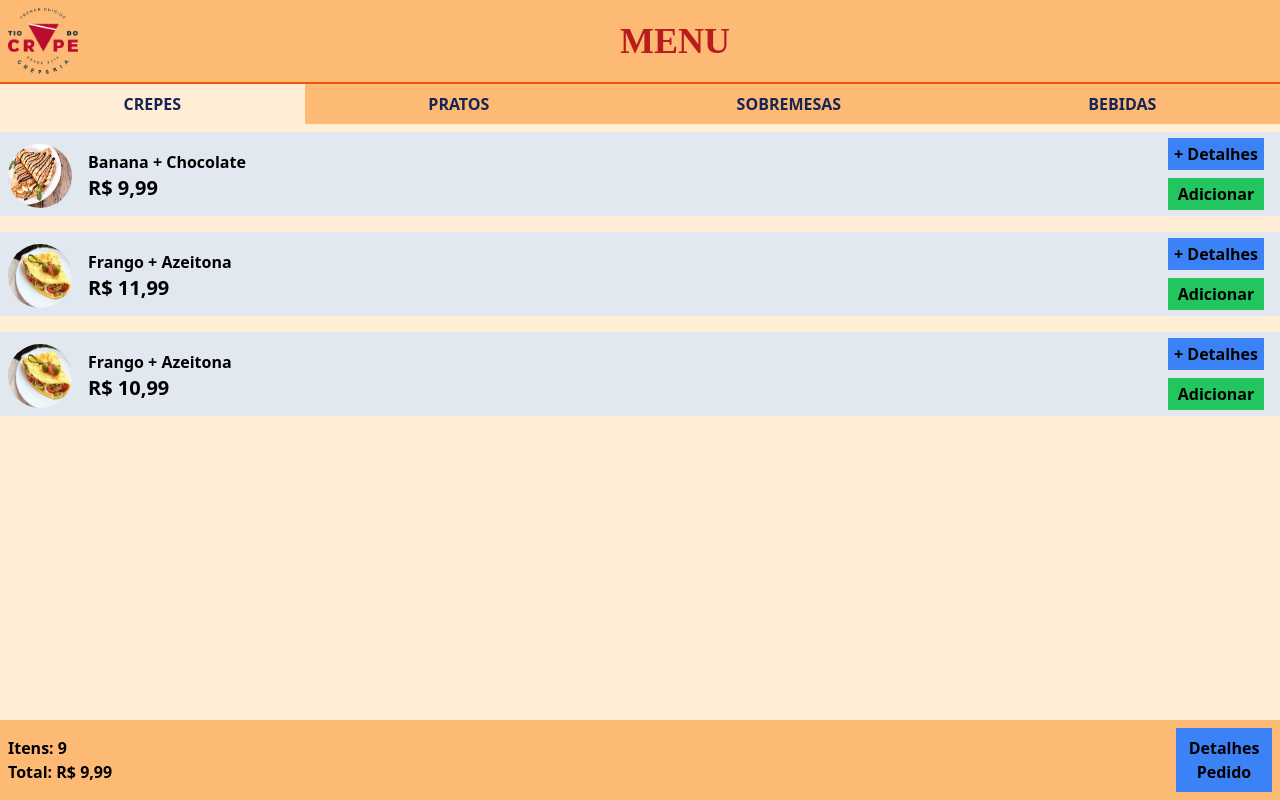
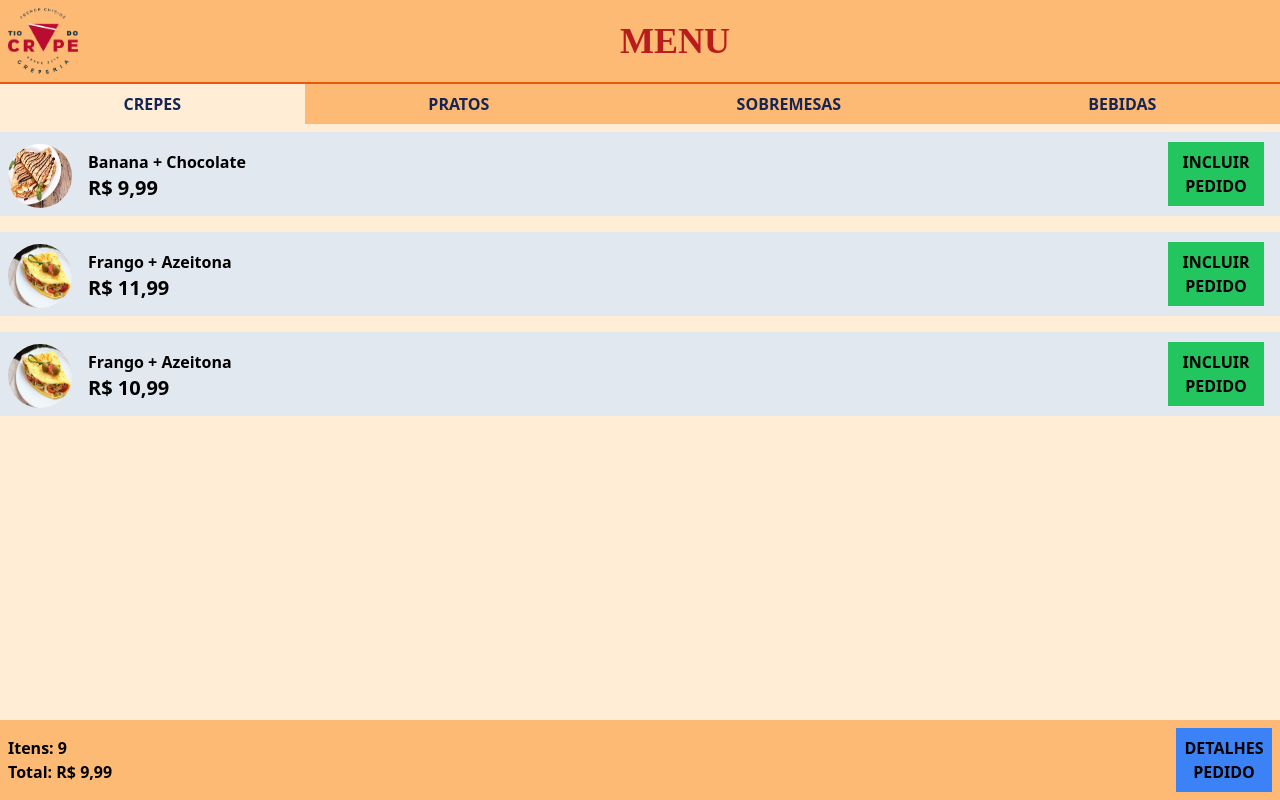
Before and after one commit to OsmairS3t/webtcmenu, a Next.js app: page / in a window 1280 px wide. Built offline with nearby package versions, Linux system fonts and the light colour scheme.

Commit message:
Updated at night

```diff
--- a/src/components/cards/products.tsx
+++ b/src/components/cards/products.tsx
@@ -12,6 +12,7 @@ interface CardProps {
 export default function Card({ id, image, name, price }: CardProps) {
     return (
         <div className='flex justify-between bg-slate-200 mt-2'>
+            <Link href={`../../product/${id}`}>
                 <div className='flex flex-grow justify-start items-center mt-1 pl-2 h-20'>
                     <Image src={image} alt='Crepe' width={64} height={64} className='w-16 h-16 rounded-full' />
                     <div className='ml-4'>
@@ -19,12 +20,10 @@ export default function Card({ id, image, name, price }: CardProps) {
                         <div className='font-bold text-xl text-left'>{price}</div>
                     </div>
                 </div>
+            </Link>
             <div className='flex flex-col justify-center w-24 mr-4'>
-                <Link href={`../../product/${id}`} className='bg-blue-500 p-1 h-8 mb-1 text-center font-semibold'>
-                    <button onClick={() => { }}>+ Detalhes</button>
-                </Link>
-                <Link href={`../../order/add/${id}`} className='bg-green-500 p-1 h-8 mt-1 text-center font-semibold'>
-                    <button onClick={() => { }}>Adicionar</button>
+                <Link href={`../../order/add/${id}`} className='flex justify-center bg-green-500 p-1 h-16 text-center font-semibold'>
+                    <button onClick={() => { }}>INCLUIR PEDIDO</button>
                 </Link>
             </div>
         </div>
--- a/src/pages/index.tsx
+++ b/src/pages/index.tsx
@@ -137,7 +137,7 @@ export default function Home() {
         <div>
           <Link href={`/order/1`}>
             <button onClick={() => { }} className='bg-blue-500 w-24 text-center font-bold p-2'>
-              Detalhes Pedido
+              DETALHES PEDIDO
             </button>
           </Link>
         </div>
```
Lines whose indentation alone changed are shown as unchanged.
